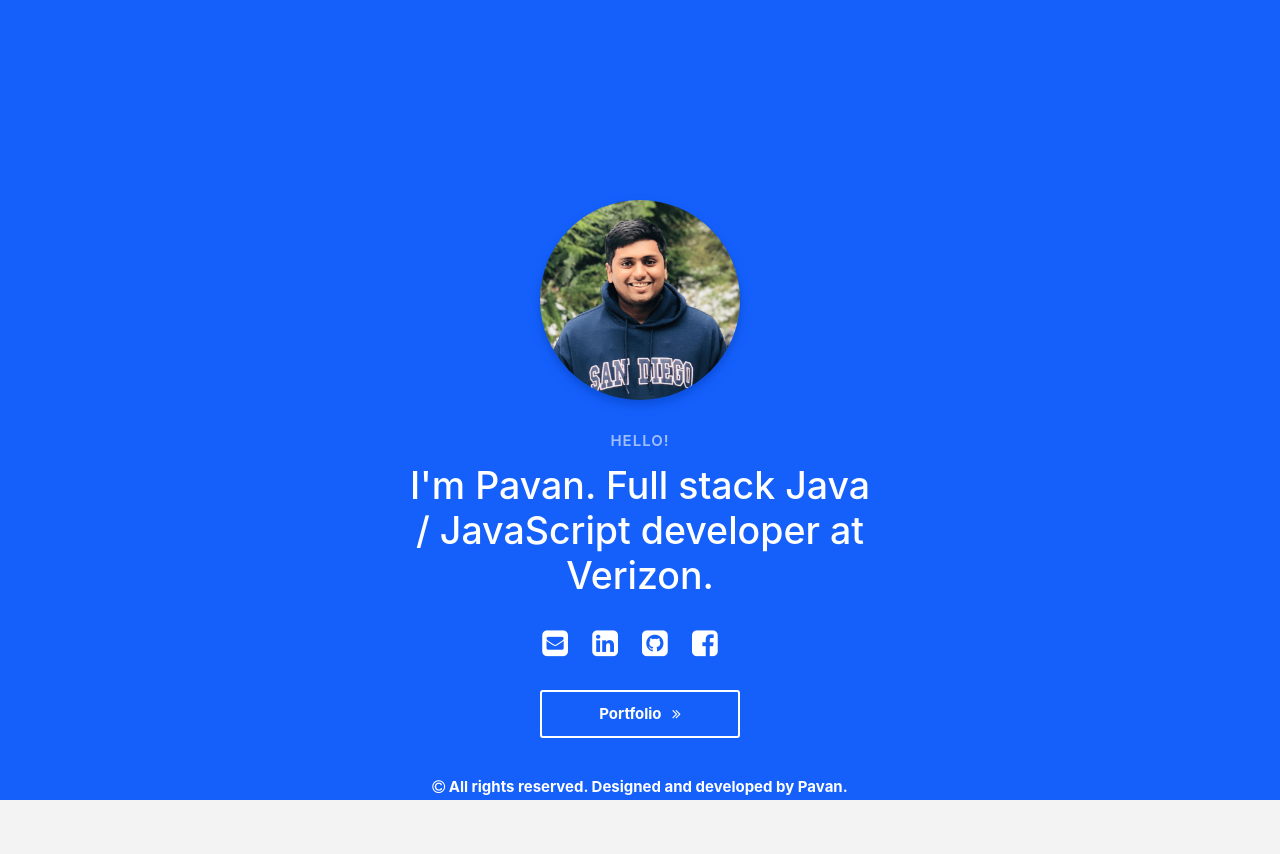
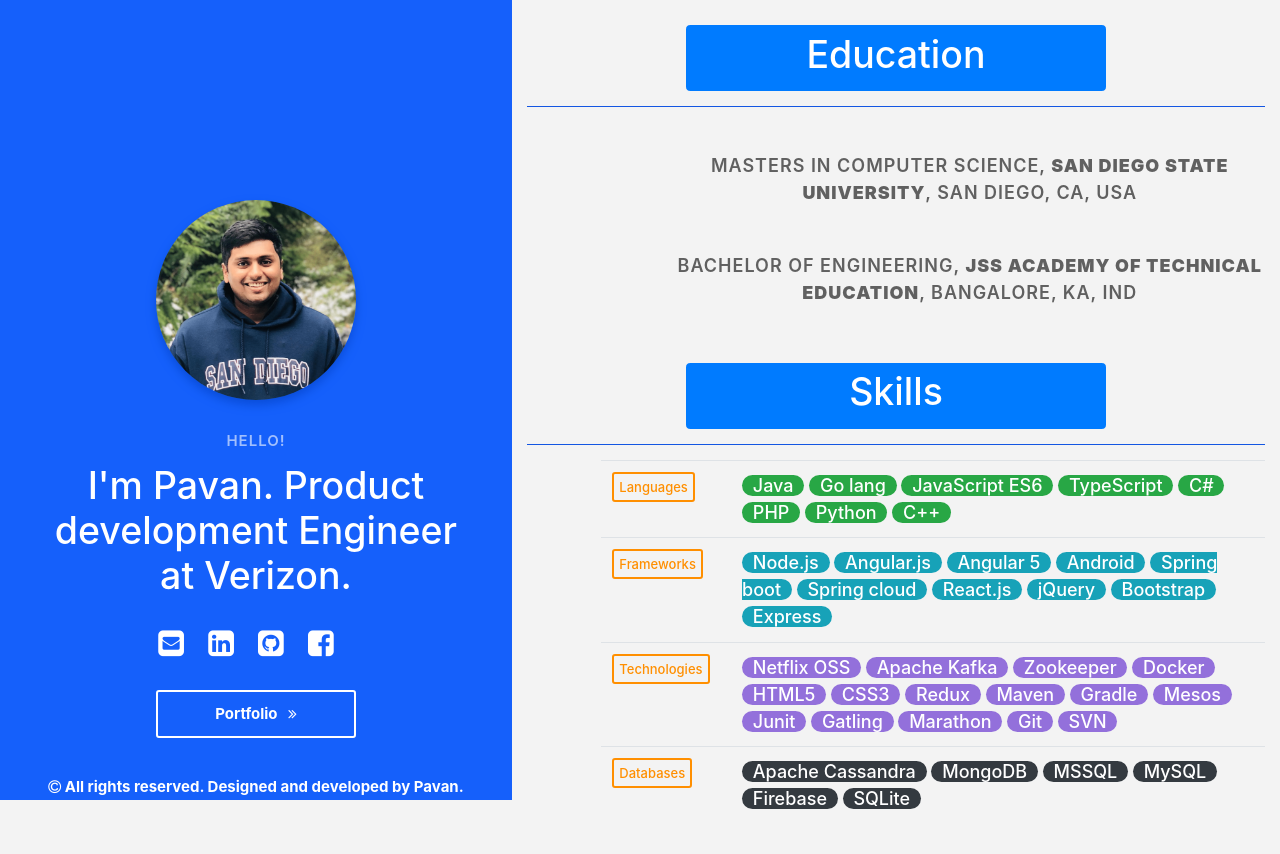
Before and after one commit to pavanpkp33/portfolio-website, a website: page index.html in a window 1280 px wide. Before the commit the page ends 800 px from the top, so only its background shows below. Drawn offline with nearby package versions, Linux system fonts and the light colour scheme.

Commit message:
New changes

```diff
--- a/css/main.css
+++ b/css/main.css
@@ -46,16 +46,69 @@
     text-align: center; }
 
 
+.home-text{
+    display: inline-block;
+    margin: 30px auto auto auto;
+    opacity: 0.6;
+    color: #000000;
+    text-align: center;
+    font-size: 18px;
+    font-weight: 600;
+    letter-spacing: 1px;
+    text-transform: uppercase;
+}
 .container-info {
     display: inline-block;
     position: fixed;
     left: 0;
     top: 0;
     height: 100%;
-    width: 100%;
+    width: 40%;
     background-color: #1560FB;
     overflow-y: scroll;
 }
+
+.container-skills{
+    display: inline-block;
+    position: relative;
+    top: 0;
+    float: right;
+    overflow-y: scroll;
+    width: 60%;
+    height: 100%;
+}
+
+.home-skills{
+    padding: 2%;
+    position: relative;
+    width: 100%;
+}
+
+.home-body{
+    width: 100%;
+    text-align: justify;
+    font-size: 20px;
+    font-weight: 500;
+    padding-left: 20%;
+
+}
+
+.skills{
+    width: 100%;
+    height: auto;
+    font-size: 18px;
+    font-weight: 500;
+    padding-left: 10%;
+}
+
+.home-header {
+    display: block;
+    margin: 10px auto auto auto;
+    padding: 0 20px;
+    max-width: 460px;
+    color: #000;
+    font-size: 20px;
+    text-align: center; }
 
 @media (min-width: 420px) {
     .info-text {
--- a/css/portfolio.css
+++ b/css/portfolio.css
@@ -108,6 +108,20 @@
 
 }
 
+.badge-header{
+
+    width: 100px;
+    font-size: 13px;
+    margin-top: 10px;
+    padding: 5px;
+    border-radius: 3px;
+    text-transform: capitalize;
+    margin-right: 10px;
+    /*float: left;*/
+    border: 2px solid #FF8F00;
+    color: #FF8F00;
+
+}
 
 hr{
     background-color: #1560FB;
@@ -150,3 +164,7 @@
         margin-left: 17%;
     }
 }
+
+.badge-danger{
+    background-color: mediumpurple;
+}
--- a/index.html
+++ b/index.html
@@ -11,7 +11,9 @@
     <link rel="apple-touch-icon" href="icon.png">
     <link rel="stylesheet" href="node_modules/bootstrap/dist/css/bootstrap.min.css">
     <link rel="stylesheet" href="node_modules/font-awesome/css/font-awesome.min.css">
+    <link rel="stylesheet" href="css/portfolio.css">
     <link rel="stylesheet" href="css/main.css">
+
 
     <!-- Place favicon.ico in the root directory -->
 
@@ -26,7 +28,7 @@
     <div class="home-main">
         <img src="img/avatar.png" class="display-pic">
         <div class="greet-msg">Hello!</div>
-        <div class="info-text"><h1>I'm Pavan. Full stack Java / JavaScript developer at Verizon. </h1></div>
+        <div class="info-text"><h1>I'm Pavan. Product development Engineer at Verizon. </h1></div>
         <div class="social-media">
             <a href="mailto:pavanpkp33@gmail.com"><i class="fa fa-2x fa-envelope-square social-icon"></i></a>
             <a href="https://www.linkedin.com/in/pavanpkp33/" target="_blank"><i class="fa fa-2x fa-linkedin-square social-icon"></i></a>
@@ -39,7 +41,92 @@
     </div>
     <div class="footer"><i class="fa fa-copyright"></i> All rights reserved. Designed and developed by Pavan.</div>
 </div>
+<div class="container-skills">
+ <div class="home-skills">
+    <div class="home-header">
+        <!--<h1 class="badge badge-success">EDUCATION</h1><hr/>-->
+        <button class="btn btn-block btn-primary"><h1>Education</h1></button>
+    </div>
+     <hr/>
+    <div class="home-body">
+        <p> <span class="home-text">Masters in Computer Science, <b>San Diego State University</b>, San Diego, CA, USA</span></p>
+        <p> <span class="home-text">Bachelor of Engineering, <b>JSS Academy of Technical Education</b>, Bangalore, KA, IND</span></p>
+    </div>
 
+</div>
+    <div class="home-skills">
+        <div class="home-header">
+            <button class="btn btn-block btn-primary"><h1>Skills</h1></button>
+        </div>
+        <hr/>
+        <div class="skills">
+            <table style="border: 0 !important;" class="table table-responsive">
+                <tr style="margin-bottom:2% ">
+                    <td style="width:100px; height: auto"><span class="badge-header">Languages </span></td>
+                    <td>
+                        <span class="badge-success badge-pill">Java</span>
+                        <span class="badge-success badge-pill">Go lang</span>
+                        <span class="badge-success badge-pill">JavaScript ES6</span>
+                        <span class="badge-success badge-pill">TypeScript</span>
+                        <span class="badge-success badge-pill">C#</span>
+                        <span class="badge-success badge-pill">PHP</span>
+                        <span class="badge-success badge-pill">Python</span>
+                        <span class="badge-success badge-pill">C++</span>
+                    </td>
+                </tr>
+                <tr style="margin-top: 2%">
+                    <td style="width:100px; height: auto"><span class="badge-header">Frameworks </span></td>
+                    <td><span class="badge-info badge-pill">Node.js</span>
+                        <span class="badge-info badge-pill">Angular.js</span>
+                        <span class="badge-info badge-pill">Angular 5</span>
+                        <span class="badge-info badge-pill">Android</span>
+                        <span class="badge-info badge-pill">Spring boot</span>
+                        <span class="badge-info badge-pill">Spring cloud</span>
+                        <span class="badge-info badge-pill">React.js</span>
+                        <span class="badge-info badge-pill">jQuery</span>
+                        <span class="badge-info badge-pill">Bootstrap</span>
+                        <span class="badge-info badge-pill">Express</span>
+                    </td>
+                </tr>
+                <tr>
+                    <td><span class="badge-header">Technologies </span></td>
+                    <td>
+                        <span class="badge-danger badge-pill">Netflix OSS</span>
+                        <span class="badge-danger badge-pill">Apache Kafka</span>
+                        <span class="badge-danger badge-pill">Zookeeper</span>
+                        <span class="badge-danger badge-pill">Docker</span>
+                        <span class="badge-danger badge-pill">HTML5</span>
+                        <span class="badge-danger badge-pill">CSS3</span>
+                        <span class="badge-danger badge-pill">Redux</span>
+                        <span class="badge-danger badge-pill">Maven</span>
+                        <span class="badge-danger badge-pill">Gradle</span>
+                        <span class="badge-danger badge-pill">Mesos</span>
+                        <span class="badge-danger badge-pill">Junit</span>
+                        <span class="badge-danger badge-pill">Gatling</span>
+                        <span class="badge-danger badge-pill">Marathon</span>
+                        <span class="badge-danger badge-pill">Git</span>
+                        <span class="badge-danger badge-pill">SVN</span>
+                    </td>
+                </tr>
+                <tr>
+                    <td><span class="badge-header">Databases </span></td>
+                    <td>
+                        <span class="badge-dark badge-pill">Apache Cassandra</span>
+                        <span class="badge-dark badge-pill">MongoDB</span>
+                        <span class="badge-dark badge-pill">MSSQL</span>
+                        <span class="badge-dark badge-pill">MySQL</span>
+                        <span class="badge-dark badge-pill">Firebase</span>
+                        <span class="badge-dark badge-pill">SQLite</span>
+
+                    </td>
+                </tr>
+            </table>
+        </div>
+
+    </div>
+
+
+</div>
 
 <script type="text/javascript" src="node_modules/jquery/dist/jquery.min.js"></script>
 <script type="text/javascript" src="node_modules/bootstrap/dist/js/bootstrap.min.js"></script>
```
Also changed, not shown: 1 other file.
